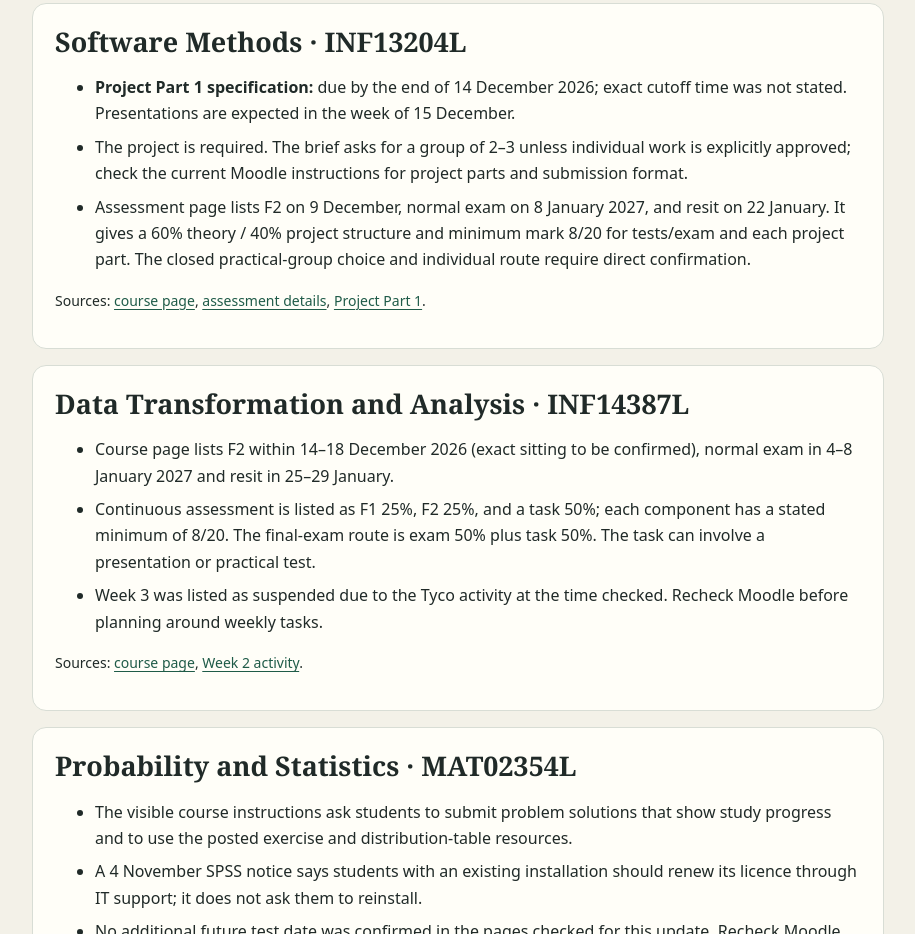
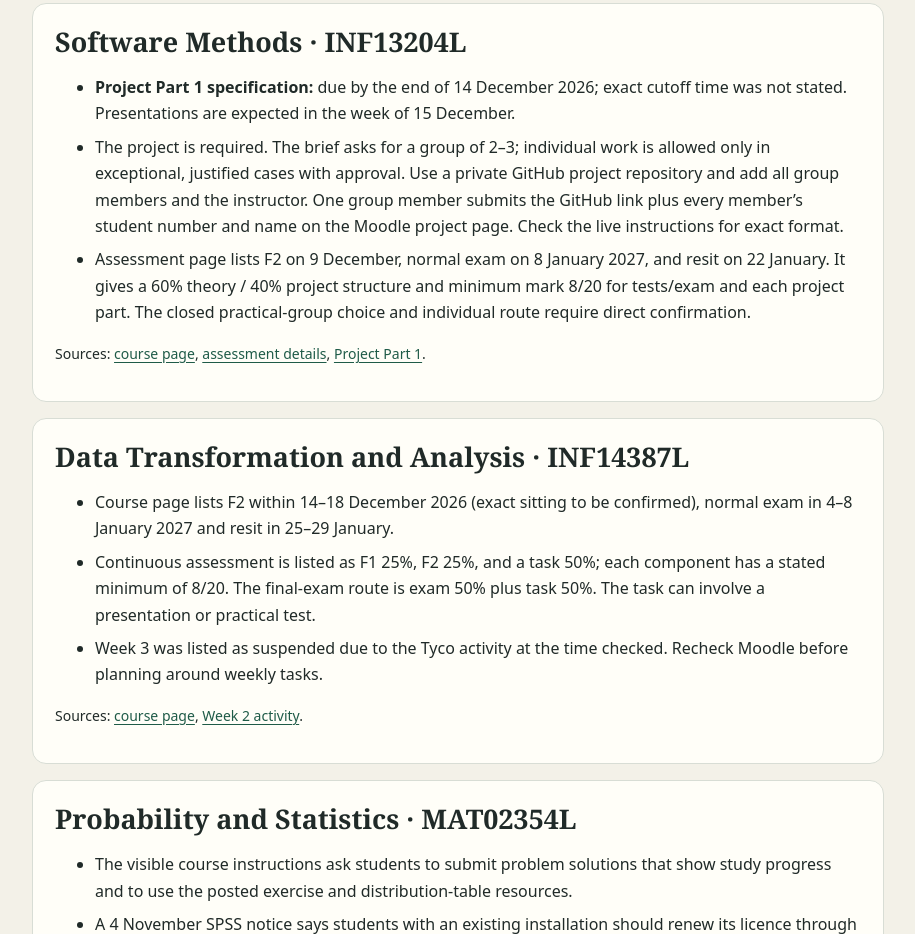
Before and after one commit to Hostilian/EVORACLASSES, a plain HTML site: page study/course-updates-2026-11-05.html in a window 1280 px wide. Shown: the part 1419-2353 px from the top of the page, without its empty margins (182-1097 px from the left). Drawn offline with Linux system fonts and the light colour scheme.

Commit message:
Clarify Software project repository and Moodle link requirements

```diff
--- a/study/course-updates-2026-11-05.html
+++ b/study/course-updates-2026-11-05.html
@@ -26,7 +26,7 @@ li{margin:7px 0}.source{font-size:14px}.date{font-weight:700}.top{display:inline
 <ul><li><span class="date">Group video:</span> Moodle assignment shows 14 November 2026, 00:00, while a 4 November announcement asks for it by 13 November. Treat 13 November as the safe target; the timezone was not shown.</li><li>Video maximum is 3 minutes; the brief asks all group members to appear and speak and cover the project focus, personas, interview/survey information and features to improve. Follow the assignment for exact format and identifiers.</li><li><span class="date">Phase 2:</span> assignment shows 1 December 2026, 00:00 (timezone not shown); use 30 November as a safe working target.</li><li>Group feedback is submitted once per group. Practical shift and attendance requirements are course-specific; confirm them in Moodle.</li></ul>
 <p class="source">Sources: <a href="https://www.moodle.uevora.pt/2627/course/view.php?id=966">course page</a>, <a href="https://www.moodle.uevora.pt/2627/mod/assign/view.php?id=31744">group video</a>, <a href="https://www.moodle.uevora.pt/2627/mod/assign/view.php?id=31816">Phase 2</a>, <a href="https://www.moodle.uevora.pt/2627/mod/feedback/view.php?id=20617">group feedback activity</a>.</p></section>
 <section class="card"><h2>Software Methods · INF13204L</h2>
-<ul><li><span class="date">Project Part 1 specification:</span> due by the end of 14 December 2026; exact cutoff time was not stated. Presentations are expected in the week of 15 December.</li><li>The project is required. The brief asks for a group of 2–3 unless individual work is explicitly approved; check the current Moodle instructions for project parts and submission format.</li><li>Assessment page lists F2 on 9 December, normal exam on 8 January 2027, and resit on 22 January. It gives a 60% theory / 40% project structure and minimum mark 8/20 for tests/exam and each project part. The closed practical-group choice and individual route require direct confirmation.</li></ul>
+<ul><li><span class="date">Project Part 1 specification:</span> due by the end of 14 December 2026; exact cutoff time was not stated. Presentations are expected in the week of 15 December.</li><li>The project is required. The brief asks for a group of 2–3; individual work is allowed only in exceptional, justified cases with approval. Use a private GitHub project repository and add all group members and the instructor. One group member submits the GitHub link plus every member’s student number and name on the Moodle project page. Check the live instructions for exact format.</li><li>Assessment page lists F2 on 9 December, normal exam on 8 January 2027, and resit on 22 January. It gives a 60% theory / 40% project structure and minimum mark 8/20 for tests/exam and each project part. The closed practical-group choice and individual route require direct confirmation.</li></ul>
 <p class="source">Sources: <a href="https://www.moodle.uevora.pt/2627/course/view.php?id=994">course page</a>, <a href="https://www.moodle.uevora.pt/2627/mod/page/view.php?id=18845">assessment details</a>, <a href="https://www.moodle.uevora.pt/2627/mod/assign/view.php?id=18846">Project Part 1</a>.</p></section>
 <section class="card"><h2>Data Transformation and Analysis · INF14387L</h2>
 <ul><li>Course page lists F2 within 14–18 December 2026 (exact sitting to be confirmed), normal exam in 4–8 January 2027 and resit in 25–29 January.</li><li>Continuous assessment is listed as F1 25%, F2 25%, and a task 50%; each component has a stated minimum of 8/20. The final-exam route is exam 50% plus task 50%. The task can involve a presentation or practical test.</li><li>Week 3 was listed as suspended due to the Tyco activity at the time checked. Recheck Moodle before planning around weekly tasks.</li></ul>
```
